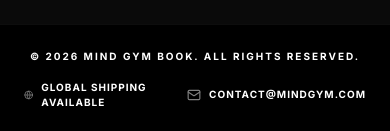
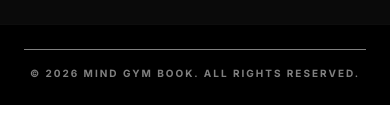
Before and after one commit to CodeQlik/Mind_gym_book_client, a Next.js app: page / in a window 390 px wide. Shown: the part 2294-2425 px from the top of the page. After the commit the page ends 2399 px from the top, so only its background shows below. Built offline with nearby package versions, Linux system fonts and the light colour scheme; no server answers.

Commit message:
feat: add responsive Footer component with navigation links, contact information, and social media icons.

```diff
--- a/src/component/Footer.js
+++ b/src/component/Footer.js
@@ -182,20 +182,11 @@ const Footer = () => {
 
             {/* Bottom Bar */}
             <div className="border-t border-white/5 py-6 px-6 md:px-12 bg-black">
-                <div className="max-w-[1440px] mx-auto flex flex-col md:flex-row justify-between items-center gap-4">
-                    <p className="text-white text-[10px] font-bold tracking-[0.2em] uppercase">
+            <hr className="border-white/50"/>
+                <div className="max-w-[1440px] mx-auto flex flex-col md:flex-row justify-center items-center gap-4">
+                    <p className="text-white/50 text-[10px] font-bold tracking-[0.2em] uppercase mt-4">
                         © 2026 Mind Gym Book. All rights reserved.
                     </p>
-                    <div className="flex items-center gap-8 text-[10px] font-bold uppercase tracking-widest text-white">
-                        <div className="flex items-center gap-2">
-                             <Globe size={14} className="opacity-50" />
-                             <span>Global Shipping Available</span>
-                        </div>
-                        <Link href="mailto:contact@mindgym.com" className="flex items-center gap-2 hover:text-white transition-colors">
-                            <Mail size={14} className="opacity-50" />
-                            <span>contact@mindgym.com</span>
-                        </Link>
-                    </div>
                 </div>
             </div>
         </footer>
```
